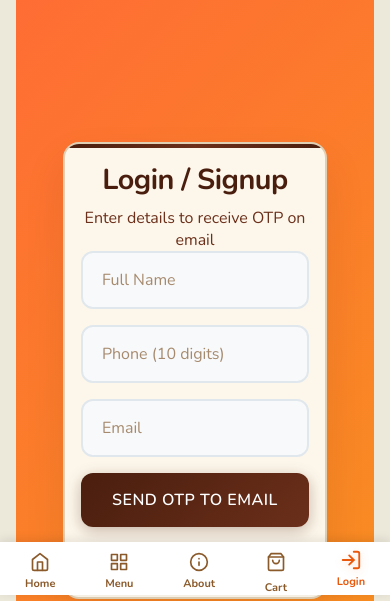
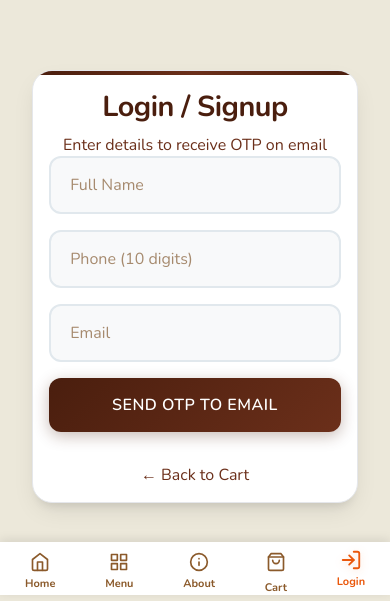
Before and after one commit to nandinichoudhari/MANGALENTERPRISES, a React (Create React App) app in the folder frontend/: page /login in a window 390 px wide. Shown: the part 249-850 px from the top of the page. Built offline with nearby package versions, Linux system fonts and the light colour scheme; no server answers.

Commit message:
UI: Removed duplicate login styles and fixed centering on mobile

```diff
--- a/frontend/src/index.css
+++ b/frontend/src/index.css
@@ -726,22 +726,25 @@ a {
 
 /* Login Page Styles */
 .login-page {
-  min-height: 100vh;
-  background: linear-gradient(135deg, #ece8da 0%, #f5f0e6 100%);
-  padding: 20px;
+  min-height: 80vh;
+  background: #fdfdfb;
   display: flex;
   align-items: center;
   justify-content: center;
+  padding: 16px;
+  margin: 0;
+  width: 100%;
 }
 
 .login-container {
-  background: #fdf7eb;
+  background: #ffffff;
   padding: 40px;
-  border-radius: 20px;
-  border: 2px solid #e0cfb3;
-  box-shadow: 0 20px 40px rgba(74, 30, 14, 0.1);
-  max-width: 420px;
+  border-radius: 24px;
+  border: 1px solid #e5e7eb;
+  box-shadow: 0 10px 25px -5px rgba(0, 0, 0, 0.1), 0 8px 10px -6px rgba(0, 0, 0, 0.1);
+  max-width: 400px;
   width: 100%;
+  margin: 0 auto;
   text-align: center;
   position: relative;
   overflow: hidden;
@@ -851,10 +854,11 @@ a {
   }
 
   .login-container {
-    padding: 32px 24px;
-    margin: 0 auto;
-    border-radius: 16px;
-    width: 90%;
+    padding: 32px 20px;
+    margin: 0 auto !important;
+    border-radius: 20px;
+    width: 100%;
+    max-width: 340px;
   }
 
   .login-input {
@@ -1158,25 +1162,7 @@ a {
   }
 }
 
-.login-page {
-  min-height: 100vh;
-  display: flex;
-  align-items: center;
-  justify-content: center;
-  padding: 2rem;
-  background: linear-gradient(135deg, #ff6b35 0%, #f7931e 100%);
-  /* YOUR ORANGE */
-}
-
-.login-card {
-  background: white;
-  border-radius: 20px;
-  box-shadow: 0 20px 40px rgba(0, 0, 0, 0.1);
-  padding: 2.5rem;
-  width: 100%;
-  max-width: 420px;
-  margin: 0 auto;
-}
+/* Cleaned up duplicate styles */
 
 .login-header {
   text-align: center;
--- a/frontend/src/pages/EmailLogin.js
+++ b/frontend/src/pages/EmailLogin.js
@@ -87,7 +87,7 @@ function EmailLogin() {
 
   return (
     <div className="login-page">
-      <div className="login-card">
+      <div className="login-container">
         <h2 style={{ display: 'flex', alignItems: 'center', justifyContent: 'center', gap: '10px' }}><FiMail color="#ea580c" /> Email Login</h2>
 
         {step === 1 ? (
```
